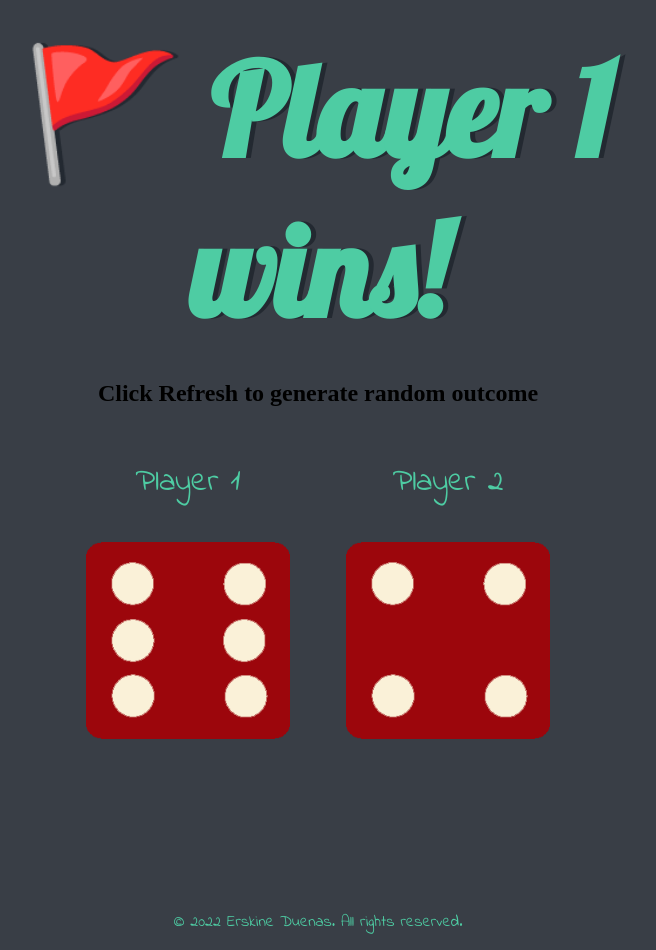
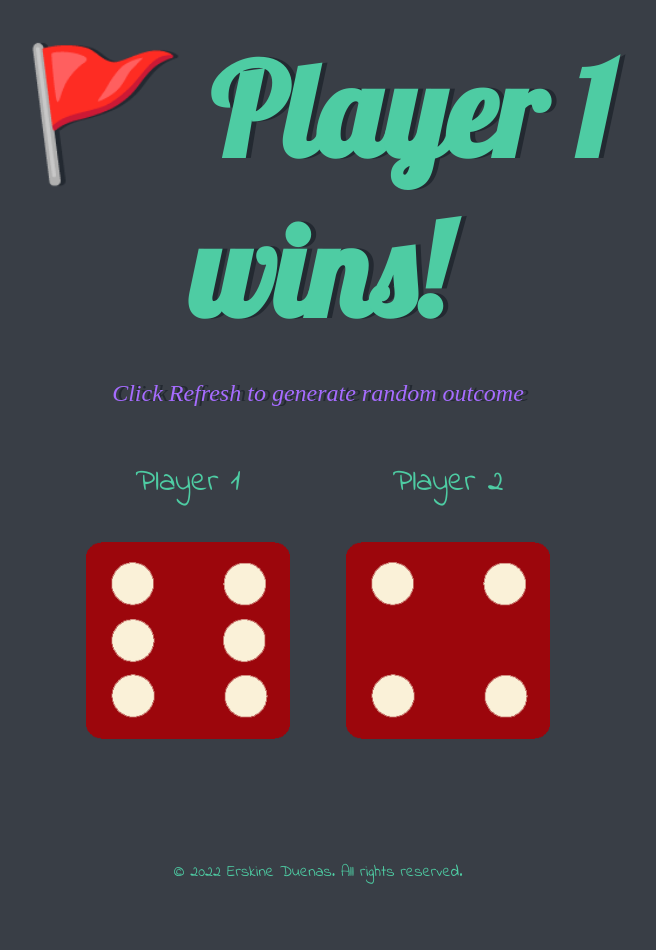
Before and after one commit to laharl143/Dice-game, a plain HTML site: page index.html in a window 1280 px wide. Shown: the whole page, without its empty margins (322-978 px from the left). After the commit the page ends 900 px from the top, so only its background shows below. Drawn offline with Linux system fonts and the light colour scheme.

Commit message:
Update styles.css

```diff
--- a/styles.css
+++ b/styles.css
@@ -22,6 +22,14 @@ h1 {
   color: #4ECCA3;
 }
 
+h2 {
+  font-family: montserrat;
+  color: #A66CFF;
+  text-shadow: 5px 0 #232931;
+  font-style: italic;
+  font-weight: 400;
+}
+
 p {
   font-size: 2rem;
   color: #4ECCA3;
@@ -42,5 +50,5 @@ footer {
 
 #all-rights-reserved {
   font-size: 1rem;
-  padding-top: 100px;
+  padding-top: 50px;
 }
```
